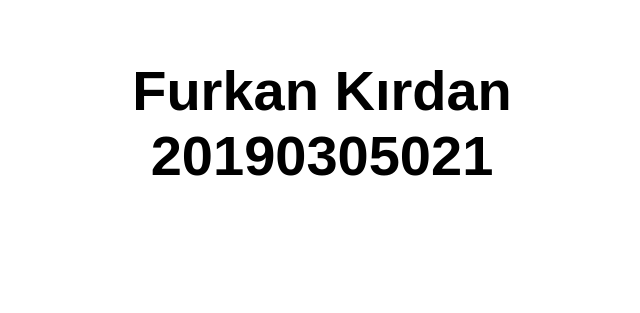
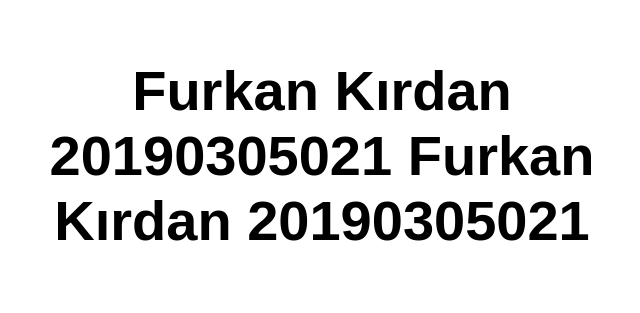
Before and after one commit to frknkrdn/frknkrdn, a website: page src/index.html in a window 1280 px wide. Shown: the whole page, without its empty margins (318-958 px from the left). Drawn offline with Linux system fonts and the light colour scheme.

Commit message:
Update index.html

```diff
--- a/src/index.html
+++ b/src/index.html
@@ -10,7 +10,8 @@
 
 <body>
   <main>
-    <h1>Furkan Kırdan 20190305021</h1>
+    <h1>Furkan Kırdan 20190305021
+    Furkan Kırdan 20190305021</h1>
   </main>
 </body>
 
```
